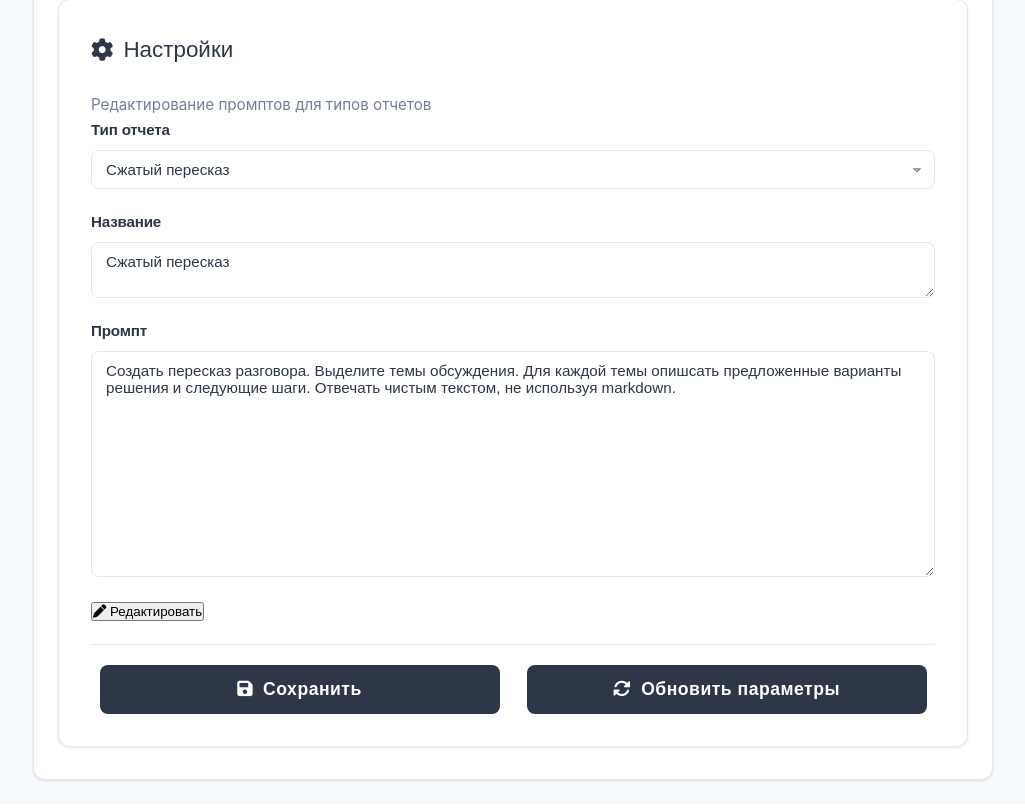
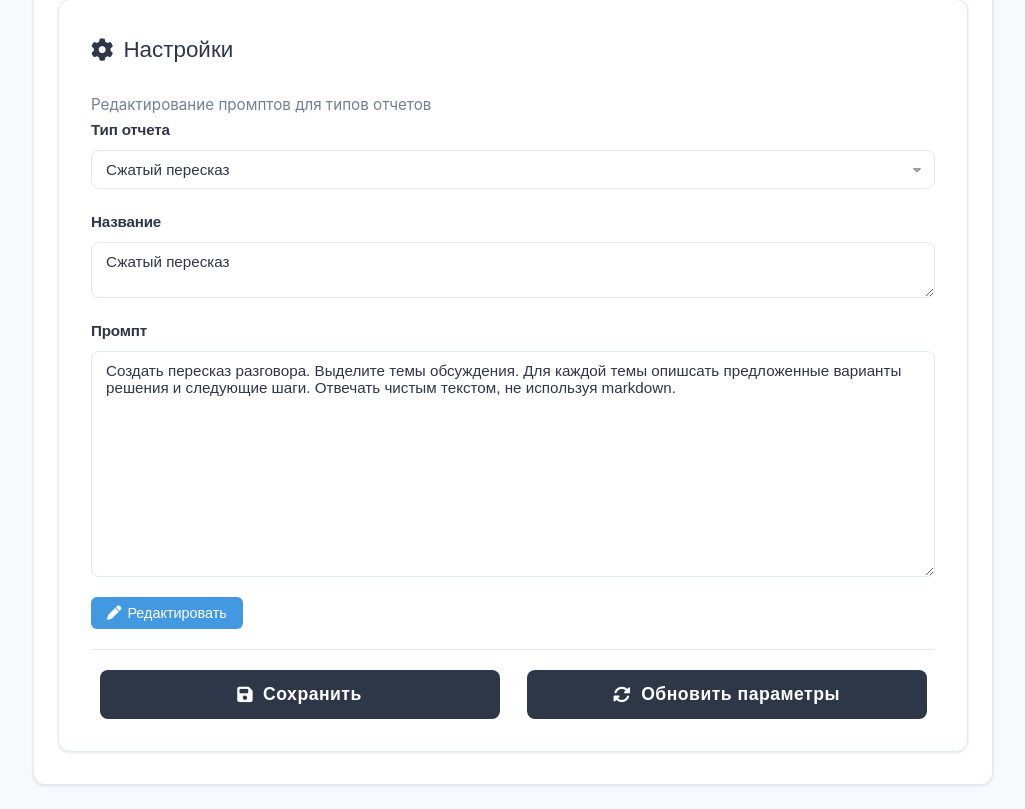
Before and after one commit to dvmironenko/mlx_whisper, a FastAPI app: page /settings in a window 1280 px wide. Shown: the part 267-1076 px from the top of the page, without its empty margins (127-1152 px from the left). Before the commit the page ends 1049 px from the top, so only its background shows below. Run offline with FastAPI, Linux system fonts and the light colour scheme; some libraries are stand-ins or nearby versions.

Commit message:
style: add WYSIWYG editor button and modal container styles

```diff
--- a/src/static/new_style.css
+++ b/src/static/new_style.css
@@ -1745,3 +1745,30 @@ body {
 .report-type-select { display:inline-flex;align-items:center;gap:6px;padding:6px 10px;background-color:var(--card-bg);color:var(--text-primary);border:1px solid var(--border-color);border-radius:6px;font-size:0.85rem;cursor:pointer;transition:var(--transition);min-width:160px; }
 .report-type-select:hover { border-color:var(--accent-color); }
 .report-type-select option { background-color:var(--card-bg);color:var(--text-primary); }
+
+/* ===== WYSIWYG Editor ===== */
+.btn-edit-prompt {
+    background-color: var(--accent-color);
+    color: white;
+    padding: 8px 16px;
+    border-radius: 6px;
+    border: none;
+    cursor: pointer;
+    font-size: 0.9rem;
+    font-family: 'Source Sans 3', sans-serif;
+    transition: var(--transition);
+    display: flex;
+    align-items: center;
+    gap: 6px;
+    margin-top: 8px;
+}
+
+.btn-edit-prompt:hover {
+    opacity: 0.9;
+}
+
+.wysiwyg-modal-container {
+    flex: 1;
+    overflow: auto;
+    min-height: 400px;
+}
```
